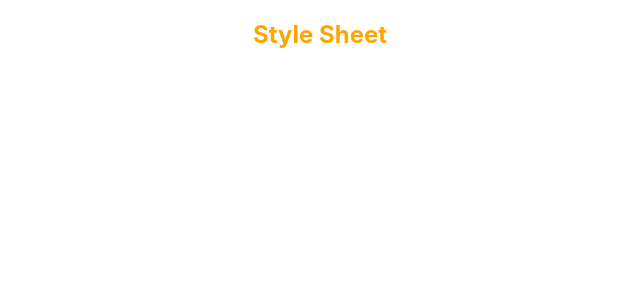
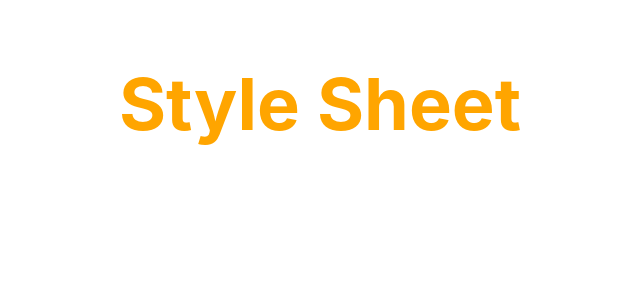
Before and after one commit to 23Vatsal/Hello-World-React, a React (Create React App) app: page / in a window 1280 px wide. Shown: the top 300 px of the page, without its empty margins (320-960 px from the left). Built offline with nearby package versions, Linux system fonts and the light colour scheme.

Commit message:
CSS(Style Sheet)

```diff
--- a/src/App.js
+++ b/src/App.js
@@ -17,7 +17,7 @@
 function App() {
   return (
     <div className="App">
-      <StyleSheet />
+      <StyleSheet primary={true}/>
       {/* <NameList/> */}
       {/* <WelcomeGreeting/> */}
       {/* <ParentComponent/> */}
--- a/src/components/StyleSheet.js
+++ b/src/components/StyleSheet.js
@@ -1,10 +1,11 @@
 import React from 'react'
 import './myStyles.css'
 
-function StyleSheet() {
+function StyleSheet(props) {
+    const className= props.primary ? 'primary' : ''
     return (
         <div>
-            <h2 className='primary'>Style Sheet</h2>
+            <h2 className={`${className} font-xl` }>Style Sheet</h2>
         </div>
     )
 }
--- a/src/components/myStyles.css
+++ b/src/components/myStyles.css
@@ -1,3 +1,6 @@
 .primary{
     color : orange;
 }
+.font-xl{
+    font-size: 72px;
+}
```
